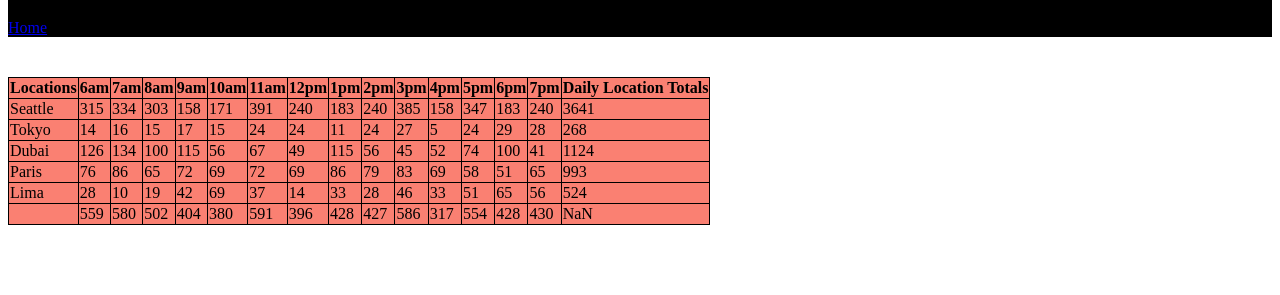
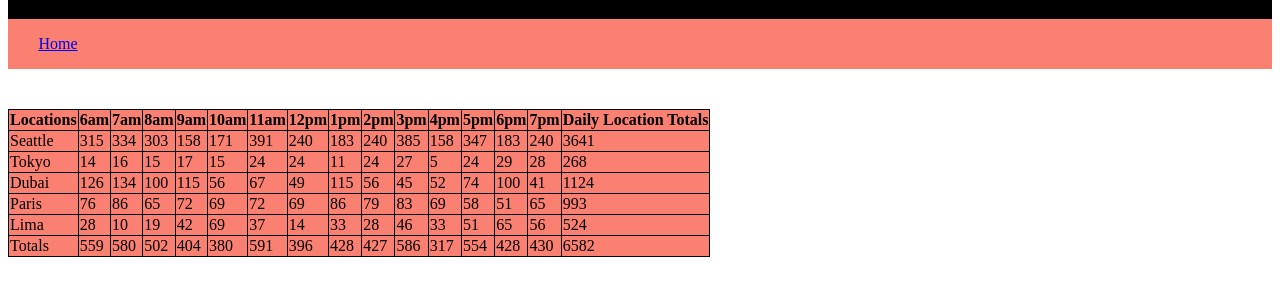
Before and after one commit to BadAtUserName/lab-6, a plain HTML site: page sales.html in a window 1280 px wide. Shown: the part 61-356 px from the top of the page. Drawn offline with Linux system fonts and the light colour scheme; files that its build step writes are made by us from their sources.

Commit message:
All totals in place, nav on sales data fixed

```diff
--- a/app.js
+++ b/app.js
@@ -51,22 +51,32 @@ function headerFunction(table) {
 function footerFunction(table) {
 
   let footerRow = document.createElement('tr');
+
   table.appendChild(footerRow);
 
+  // Add row label
   let cell = document.createElement('td');
-  cell.textConent = 'Totals';
+  cell.textContent = 'Totals';
   footerRow.appendChild(cell);
 
-  for (let i = 0; i < hours.length + 1; i++) {
+  let allHoursTotal = 0;
+
+  // make hour totals
+  for (let i = 0; i < hours.length; i++) {
     let cell = document.createElement('td');
     let hourlyCookiesTotal = 0;
     for (let j = 0;  j < locationArray.length ; j++) {
       hourlyCookiesTotal += locationArray[j].cookiesSold[i]
     }
+    allHoursTotal += hourlyCookiesTotal;
     cell.textContent = hourlyCookiesTotal;
     footerRow.appendChild(cell);
   }
 
+  // add total for all locations
+  let hoursTotalCell = document.createElement('td');
+  hoursTotalCell.textContent = allHoursTotal;
+  footerRow.append(hoursTotalCell);
   table.appendChild(footerRow);
 }
 
--- a/sales.html
+++ b/sales.html
@@ -12,7 +12,11 @@
   <body>
     <header>
       <h1>Salmon Cookies</h1>
-      <nav class="NavPg2"><a href="index.html">Home</a></nav>
+      <nav>
+        <ul>
+          <li><a href="index.html">Home</a></li>
+        </ul>
+      </nav>
     </header>
     <main>
       <section id="cookiesForm"></section>
--- a/style.css
+++ b/style.css
@@ -41,10 +41,3 @@ margin-top: 40px;
 margin-left: 40px;
 margin-right: 40px;
 }
-
-NavPg2 {
-  list-style-type: none;
-  padding: 0;
-  margin: 0;
-  background-color: salmon;
-}
```
